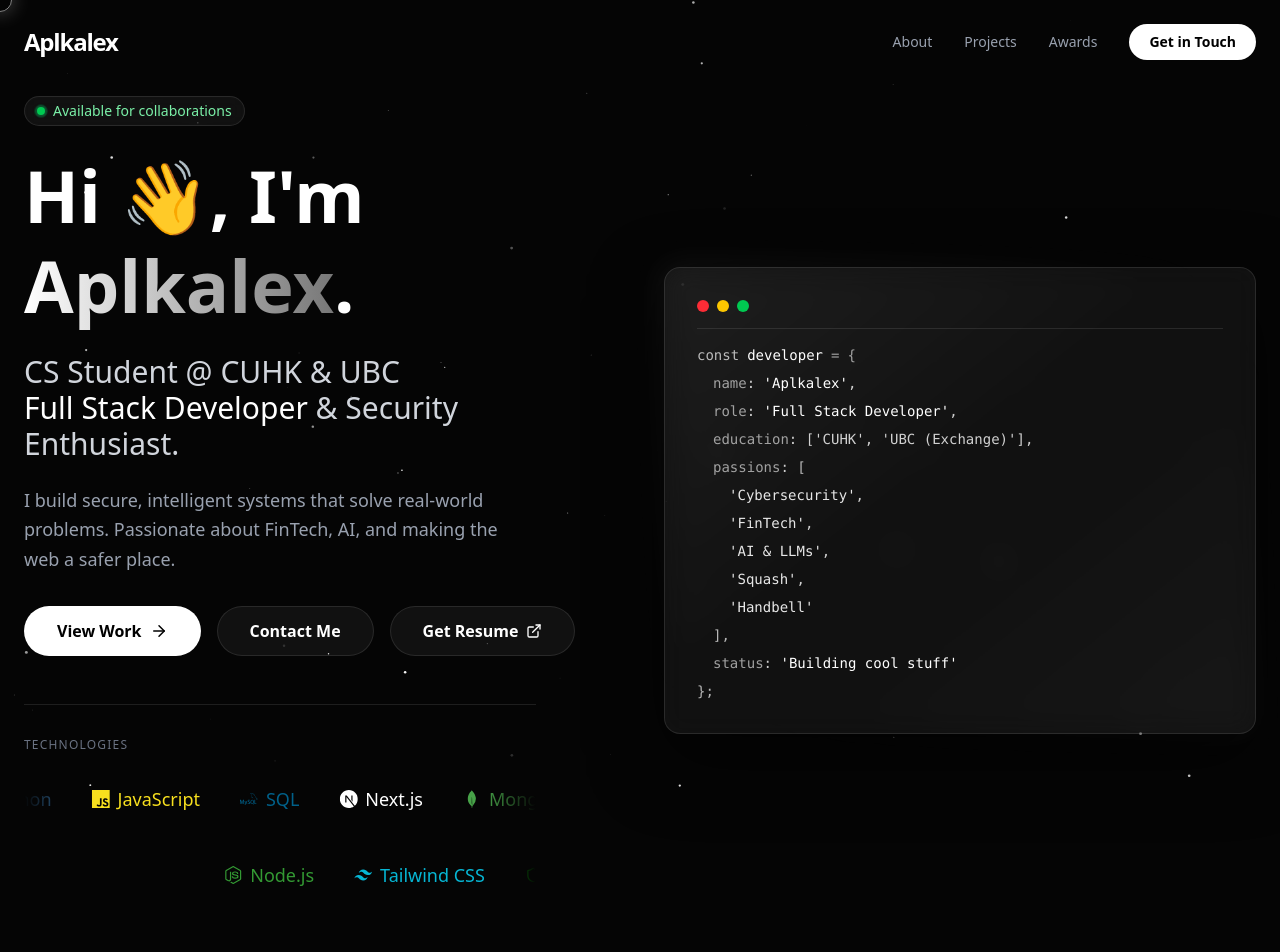
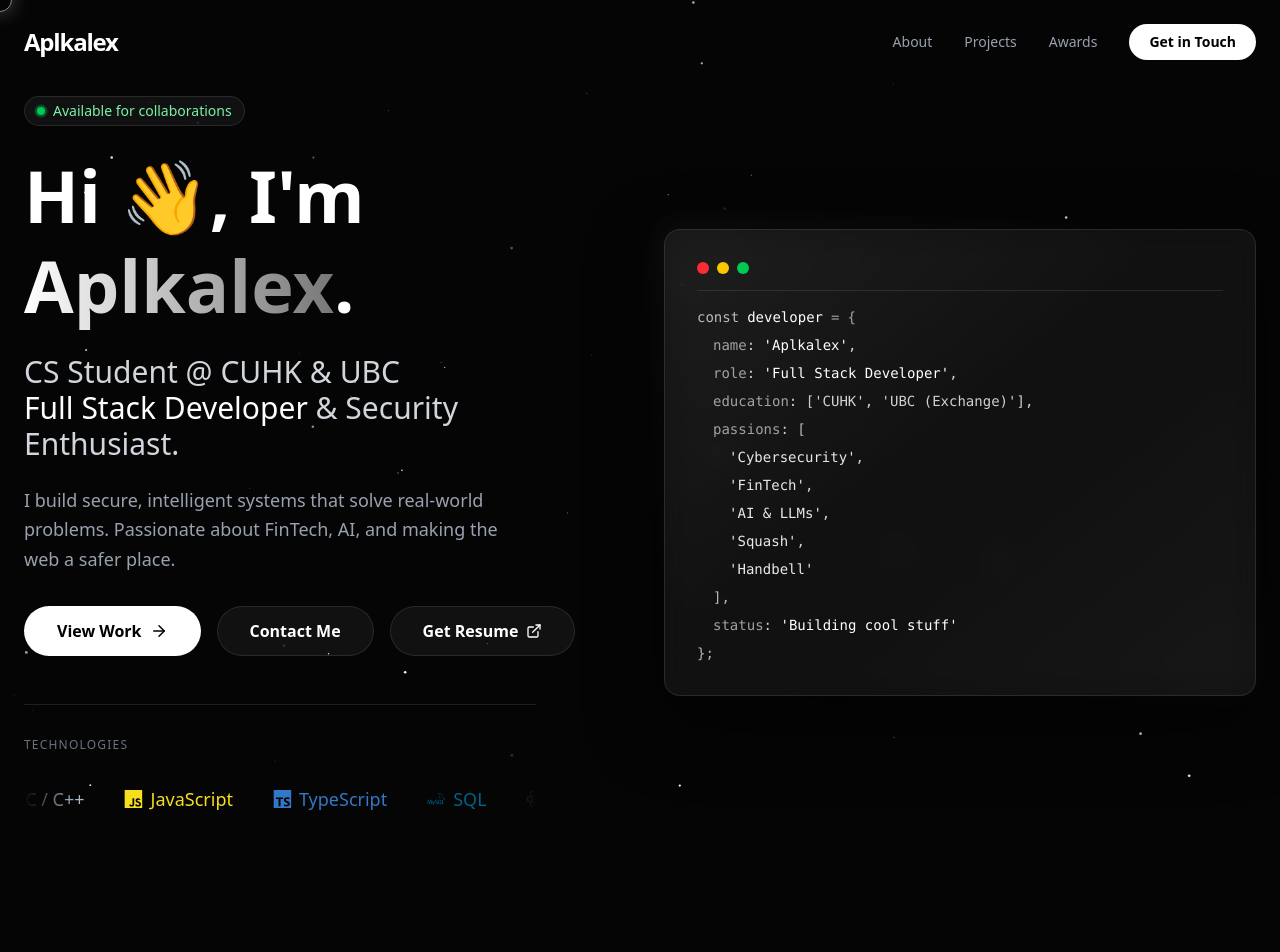
Before and after one commit to Aplkalex/aplkalex.com, a Next.js app: page / in a window 1280 px wide. Shown: the top 952 px of the page. Built offline with nearby package versions, Linux system fonts and the light colour scheme.

Commit message:
Remove rows prop from TechMarquee component for simplified usage

```diff
--- a/src/app/page.tsx
+++ b/src/app/page.tsx
@@ -137,7 +137,7 @@ export default function Home() {
                         {/* Tech Stack Marquee */}
                         <motion.div variants={fadeInUp} className="mt-12 pt-8 border-t border-white/10 w-full max-w-[90vw] md:max-w-md lg:max-w-lg overflow-hidden">
                             <p className="text-xs text-gray-500 uppercase tracking-widest mb-4">Technologies</p>
-                            <TechMarquee items={techStack} rows={2} />
+                            <TechMarquee items={techStack} />
                         </motion.div>
                     </motion.div>
 
```
